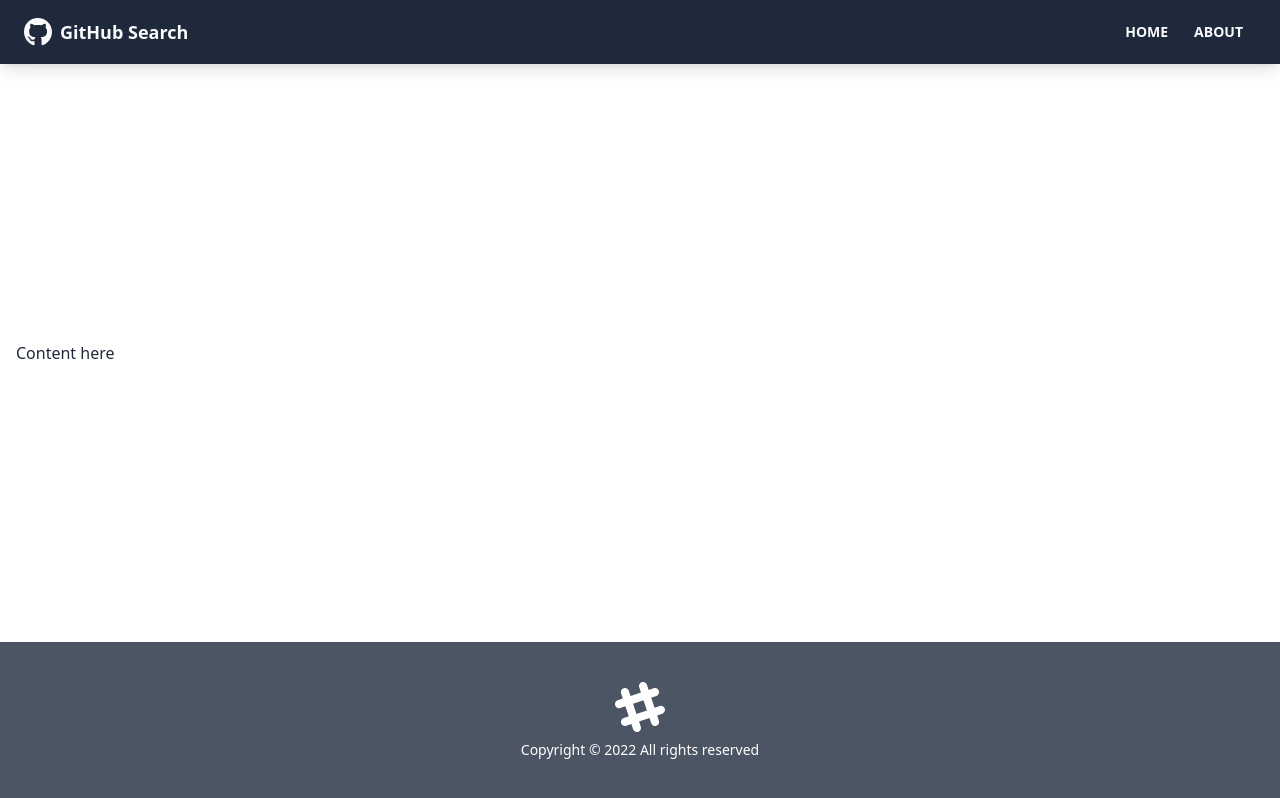
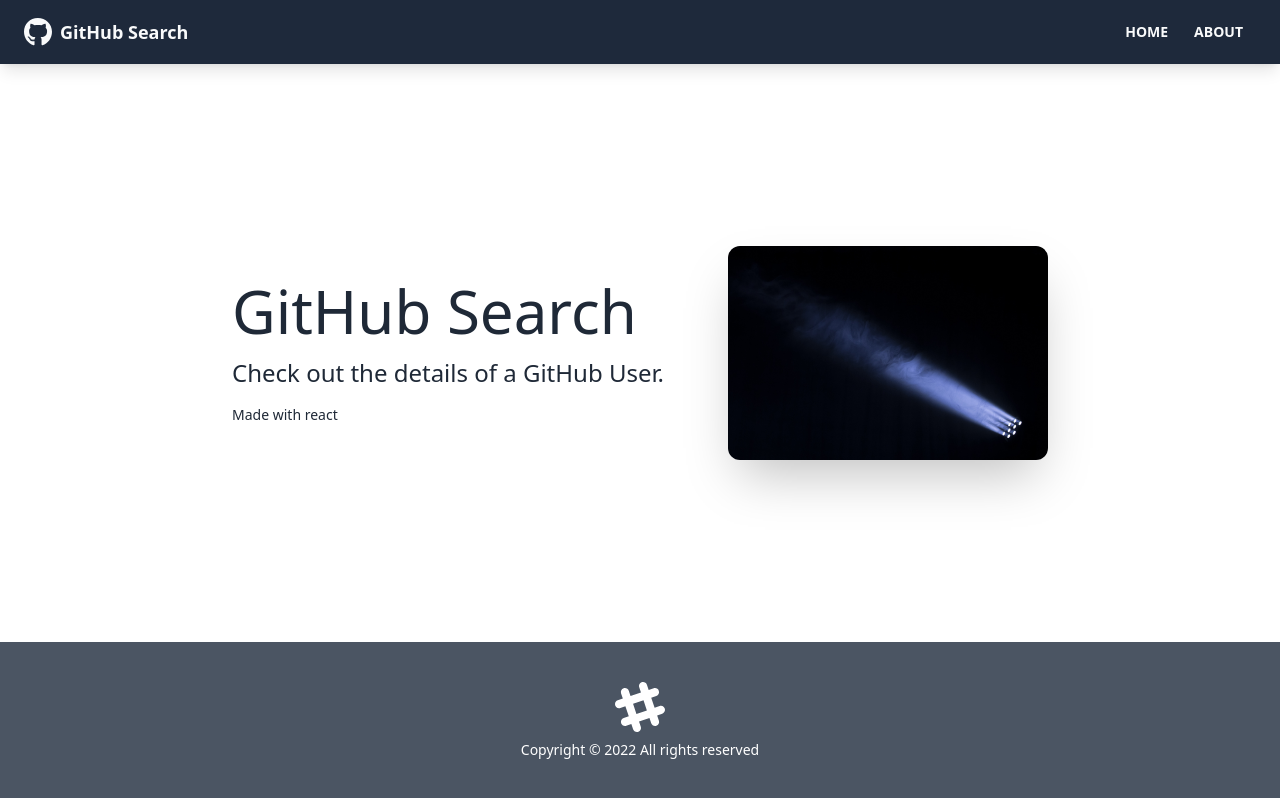
Before and after one commit to ya-nsh/github-search, a React (Create React App) app: page /about in a window 1280 px wide. Built offline with nearby package versions, Linux system fonts and the light colour scheme.

Commit message:
added routes and not found page

```diff
--- a/src/App.js
+++ b/src/App.js
@@ -1,13 +1,24 @@
 import { BrowserRouter as Router, Route, Routes } from 'react-router-dom';
 import Navbar from './components/layout/Navbar';
 import Footer from './components/layout/Footer';
+import About from './pages/About';
+import Home from './pages/Home';
+import NotFound from './pages/NotFound';
 
 function App() {
   return (
     <Router>
       <div className="flex flex-col justify-between h-screen">
         <Navbar />
-        <main className="container mx-auto px-4 pb-12">Content here</main>
+        <main className="container mx-auto px-4 pb-12">
+          <Routes>
+            <Route path="/" element={<Home />} />
+            <Route path="/about" element={<About />} />
+            <Route path="/notfound" element={<NotFound />} />
+            <Route path="/*" element={<NotFound />} />
+            {/* if none of the above match statement */}
+          </Routes>
+        </main>
         <Footer />
       </div>
     </Router>
--- a/src/components/layout/Navbar.jsx
+++ b/src/components/layout/Navbar.jsx
@@ -18,7 +18,7 @@ export default function Navbar({ title }) {
             <Link to="/" className="btn btn-ghost btn-sm rounded btn">
               Home
             </Link>
-            <Link to="/" className="btn btn-ghost btn-sm rounded btn">
+            <Link to="/about" className="btn btn-ghost btn-sm rounded btn">
               About
             </Link>
           </div>
--- /dev/null
+++ b/src/pages/About.jsx
@@ -0,0 +1,29 @@
+import React from 'react';
+import { Link } from 'react-router-dom';
+import searchImage from '../assets/search.jpg';
+
+export default function About() {
+  return (
+    <div className="flex justify-center gap-16 align-middle items-center  p-14">
+      <div>
+        <h1 className="text-6xl mb-4">GitHub Search</h1>
+        <p className="mb-4 text-2xl font-light">
+          Check out the details of a GitHub User.
+        </p>
+        <p className="mt-4 text-sm">Made with react</p>
+      </div>
+      <div className="">
+        <Link to="/">
+          <img
+            src={searchImage}
+            alt="search"
+            className="rounded-xl w-[20em]   shadow-2xl"
+          />
+        </Link>
+      </div>
+    </div>
+  );
+}
+
+// absolute right-0 bottom-[10em] mr-6 mb-10
+// ml-auto mt-6
--- /dev/null
+++ b/src/pages/Home.jsx
@@ -0,0 +1,9 @@
+import React from 'react';
+
+export default function Home() {
+  return (
+    <div>
+      <h1>Welcome</h1>
+    </div>
+  );
+}
--- /dev/null
+++ b/src/pages/NotFound.jsx
@@ -0,0 +1,40 @@
+import React from 'react';
+import { Link } from 'react-router-dom';
+
+export default function NotFound() {
+  const insertGif = {
+    width: '100%',
+    height: 0,
+    paddingBottom: '80%',
+    position: 'relative'
+  };
+
+  function Iframe(props) {
+    return (
+      <div
+        dangerouslySetInnerHTML={{ __html: props.iframe ? props.iframe : '' }}
+      />
+    );
+  }
+
+  const iframe = `<iframe
+          src="https://giphy.com/embed/VwoJkTfZAUBSU"
+          width="80%"
+          height="75%"
+          style="position:absolute"
+          frameBorder="0"
+          class="giphy-embed"
+          display:block
+
+        ></iframe>`;
+  return (
+    <div>
+      <h1 className="text-3xl text-center block pb-10">404 - Not Found !</h1>
+      <Iframe iframe={iframe} />
+      <div style={insertGif}></div>
+      <Link to="/" className="text-3xl text-center block">
+        Go Home
+      </Link>
+    </div>
+  );
+}
```
Also changed, not shown: src/assets/search.jpg (added).
